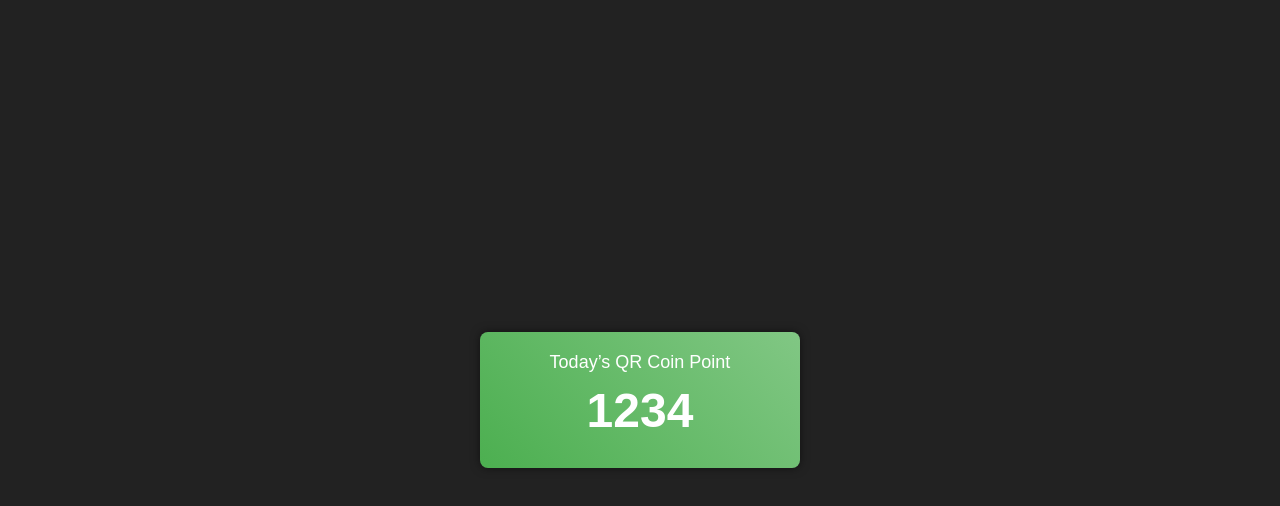
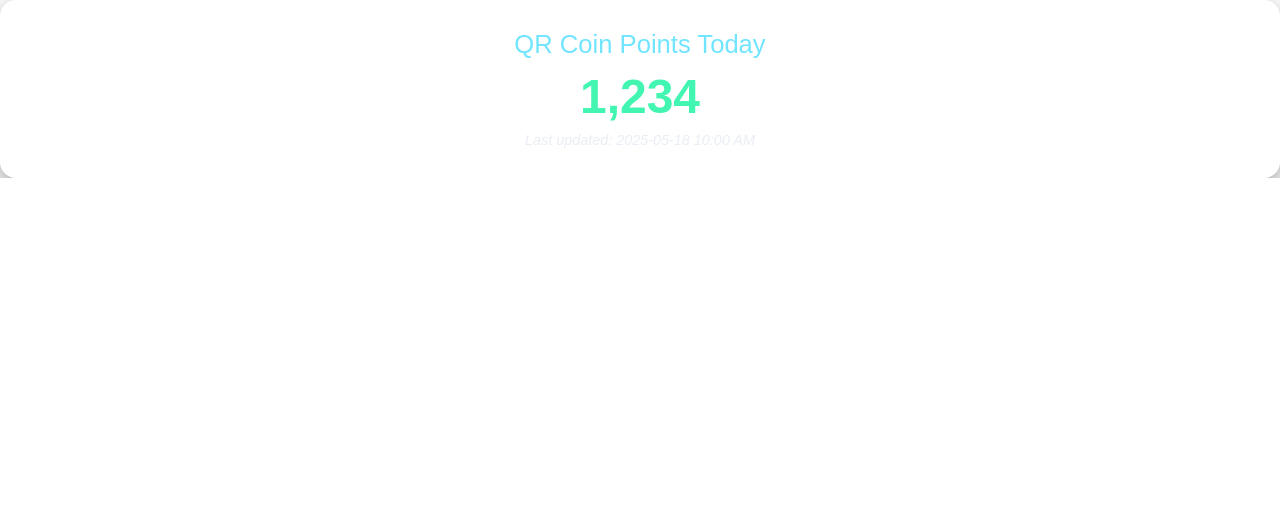
Before and after one commit to Ranubaya99/qr-coin-widget, a plain HTML site: page widget.html in a window 1280 px wide. Drawn offline with nearby package versions, Linux system fonts and the light colour scheme.

Commit message:
Update widget.html

```diff
--- a/widget.html
+++ b/widget.html
@@ -2,37 +2,76 @@
 <html lang="en">
 <head>
   <meta charset="UTF-8" />
-  <title>QR Coin Billboard Widget</title>
+  <meta name="viewport" content="width=device-width, initial-scale=1" />
+  <title>QR Coin Widget</title>
+  <link rel="stylesheet" href="https://cdn.jsdelivr.net/npm/swiper@11/swiper-bundle.min.css" />
   <style>
-    body {
-      margin: 0; font-family: Arial, sans-serif; background: #222; color: #fff;
-      display: flex; justify-content: center; align-items: center; height: 100vh;
+    html, body {
+      margin: 0;
+      padding: 0;
+      overflow: hidden;
+      font-family: 'Poppins', sans-serif;
+      background: transparent;
     }
-    .billboard {
+
+    .widget-container {
+      background: rgba(255, 255, 255, 0.05);
+      backdrop-filter: blur(12px);
+      padding: 30px 40px;
+      border-radius: 16px;
+      color: #e0e6f0;
+      box-shadow: 0 8px 24px rgba(0, 0, 0, 0.4);
+      max-width: 100%;
       text-align: center;
-      padding: 20px;
-      border-radius: 8px;
-      background: linear-gradient(45deg, #4caf50, #81c784);
-      width: 280px;
-      box-shadow: 0 0 10px rgba(0,0,0,0.5);
     }
-    .score {
-      font-size: 48px;
+
+    .widget-title {
+      font-size: 1.6rem;
+      color: #71e5ff;
+      margin-bottom: 10px;
+    }
+
+    .widget-score {
+      font-size: 3rem;
       font-weight: bold;
-      margin: 10px 0;
+      color: #42f5b0;
     }
-    .label {
-      font-size: 18px;
+
+    .widget-sub {
+      font-size: 0.9rem;
+      opacity: 0.7;
+      margin-top: 8px;
+      font-style: italic;
     }
   </style>
 </head>
 <body>
-  <div class="billboard">
-    <div class="label">Today’s QR Coin Point</div>
-    <div class="score" id="score">1234</div>
+  <div class="widget-container">
+    <div class="widget-title">QR Coin Points Today</div>
+    <div class="widget-score" id="score">1234</div>
+    <div class="widget-sub" id="last-updated">Last updated: just now</div>
   </div>
+
   <script>
-    // Kalau mau nanti bisa ganti angka dengan fetch dari API
+    const scoreElem = document.getElementById('score');
+    const updatedElem = document.getElementById('last-updated');
+
+    async function fetchData() {
+      try {
+        const res = await fetch('data.json');
+        if (!res.ok) throw new Error('No data');
+        const data = await res.json();
+
+        scoreElem.textContent = data.today.toLocaleString();
+        updatedElem.textContent = `Last updated: ${data.last_updated}`;
+      } catch (err) {
+        scoreElem.textContent = 'N/A';
+        updatedElem.textContent = 'Last updated: Unknown';
+      }
+    }
+
+    fetchData();
+    setInterval(fetchData, 300000);
   </script>
 </body>
 </html>
```
